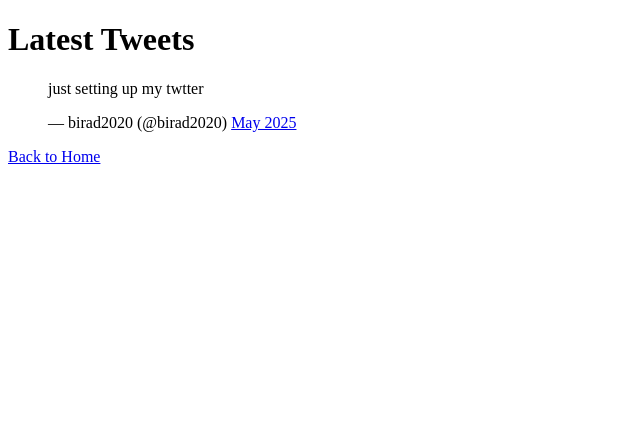
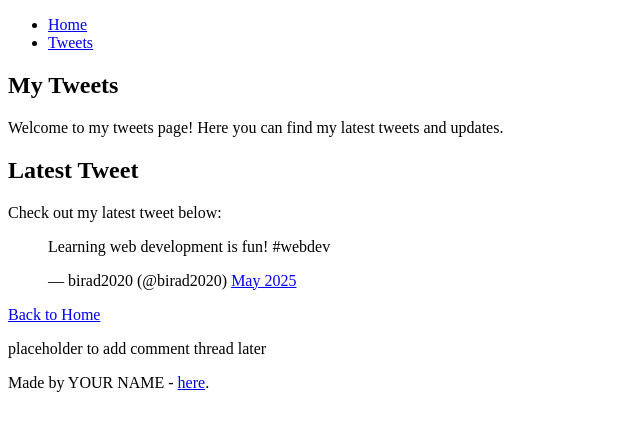
Before and after one commit to birad-pithon/alx_html_css, a plain HTML site: page html_basic/tweets.html in a window 1280 px wide. Shown: the whole page, without its empty margins (0-640 px from the left). Drawn offline with Linux system fonts and the light colour scheme.

Commit message:
update tweets.html

```diff
--- a/html_basic/tweets.html
+++ b/html_basic/tweets.html
@@ -5,16 +5,36 @@
   <title>Tweets</title>
 </head>
 <body>
-  <h1>Latest Tweets</h1>
+    <header>
+    <ul>
+      <li><a href="index.html">Home</a></li>
+      <li><a href="tweets.html">Tweets</a></li>
+    </ul>
+  </header>
+<main>
+    <article>
+        <h1>My Tweets</h1>
+        <p>Welcome to my tweets page! Here you can find my latest tweets and updates.</p>
 
-  <!-- Embedded Tweet -->
-  <blockquote class="twitter-tweet">
-    <p lang="en" dir="ltr">just setting up my twtter</p>&mdash; birad2020 (@birad2020)
-    <a href="https://x.com/birad2020/status/1921564719225131329">May 2025</a>
-  </blockquote>
-  <script async src="https://platform.twitter.com/widgets.js"></script>
+        <h2>Latest Tweet</h2>
+        <p>Check out my latest tweet below:</p>
 
+        <!-- Example of a tweet -->
+        <blockquote class="twitter-tweet">
+            <p lang="en" dir="ltr">Learning web development is fun! #webdev</p>&mdash; birad2020 (@birad2020)
+            <a href="https://x.com/birad2020/status/1921564719225131329">May 2025</a>
+        </blockquote>
+
+    <script async src="https://platform.twitter.com/widgets.js"></script>
+    </article>
   <!-- Link back to homepage -->
    <p><a href="index.html">Back to Home</a></p>
+   <aside>
+       <p>placeholder to add comment thread later</p>
+</aside>
+</main>
+<footer>
+    <p>Made by YOUR NAME - <a href="https://your-link.com" target="_blank">here</a>.</p>
+</footer>
 </body>
 </html>
```
